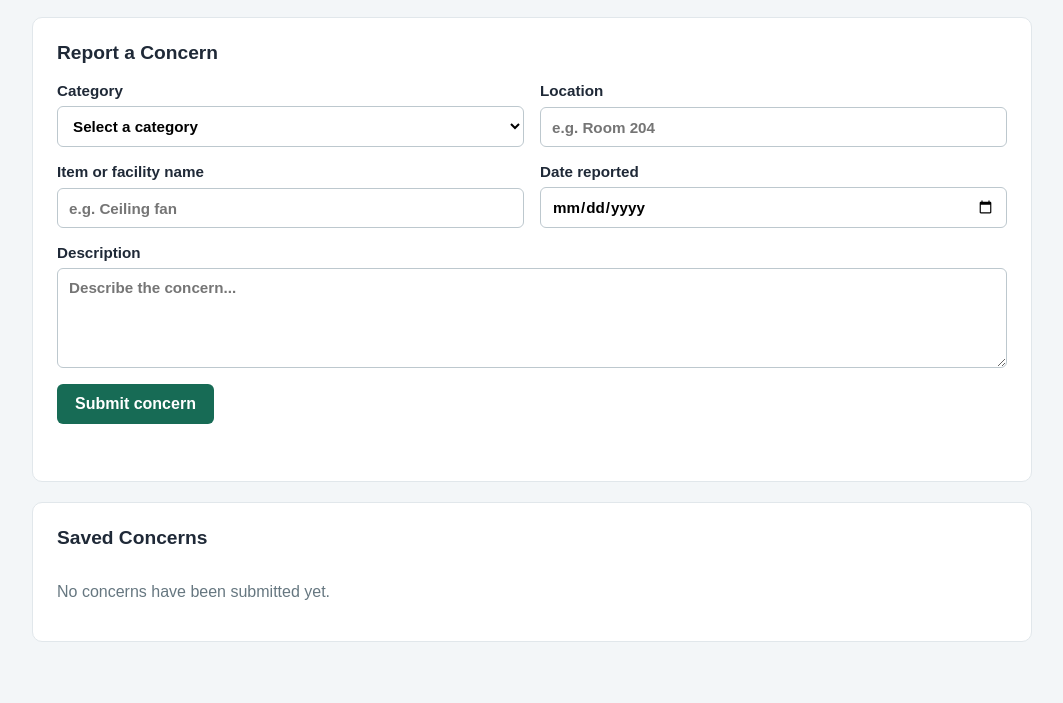
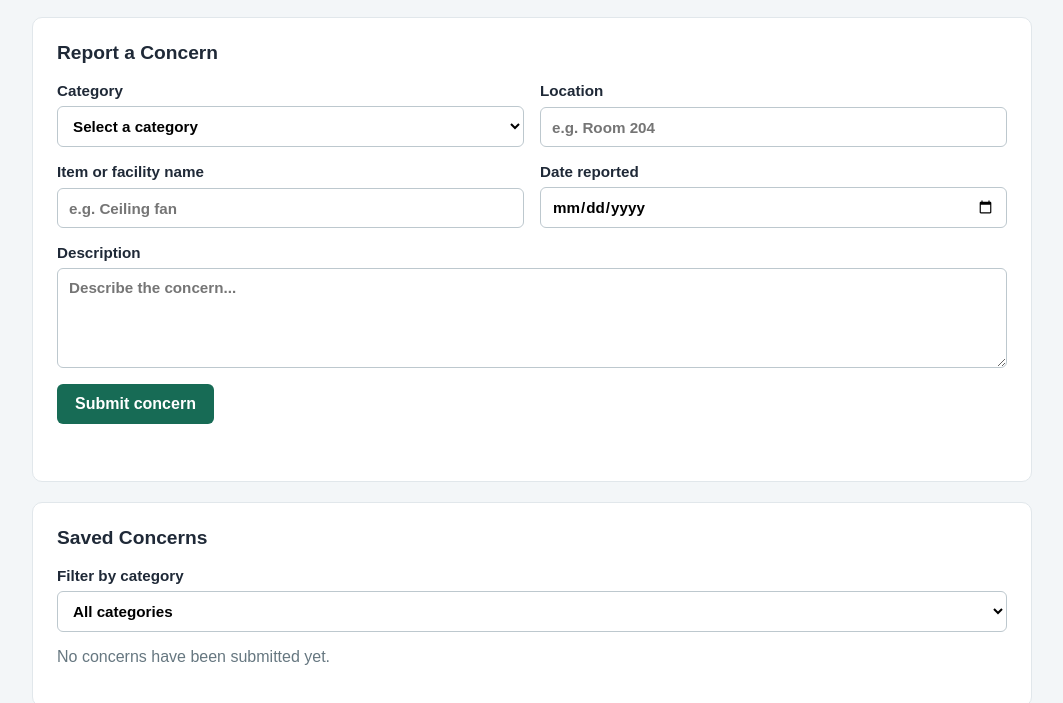
Before and after one commit to cha10072005-art/school-facilities-equipment-tracker-demo, a plain HTML site: page index.html in a window 1280 px wide. Shown: the part 147-850 px from the top of the page, without its empty margins (108-1171 px from the left). Drawn offline with Linux system fonts and the light colour scheme.

Commit message:
Add category filter for saved concerns

```diff
--- a/index.html
+++ b/index.html
@@ -244,6 +244,12 @@
 
     <section aria-labelledby="records-heading">
       <h2 id="records-heading">Saved Concerns</h2>
+      <label for="category-filter">
+        Filter by category
+        <select id="category-filter">
+          <option value="">All categories</option>
+        </select>
+      </label>
       <div id="records"></div>
     </section>
   </main>
@@ -254,7 +260,13 @@
     const dateInput = document.querySelector("#date-reported");
     const status = document.querySelector("#status");
     const recordsContainer = document.querySelector("#records");
+    const categoryFilter = document.querySelector("#category-filter");
     const submitButton = document.querySelector("#submit-button");
+
+    // Keep filter choices in sync with the categories available on the form.
+    document.querySelectorAll("#category option").forEach((option) => {
+      if (option.value) categoryFilter.append(option.cloneNode(true));
+    });
 
     // Use local calendar time for the date input's latest allowed date.
     function getLocalDateString() {
@@ -292,11 +304,17 @@
 
     function renderConcerns(concerns) {
       recordsContainer.replaceChildren();
+      const selectedCategory = categoryFilter.value;
+      const visibleConcerns = selectedCategory
+        ? concerns.filter((concern) => concern.category === selectedCategory)
+        : concerns;
 
-      if (concerns.length === 0) {
+      if (visibleConcerns.length === 0) {
         const emptyMessage = document.createElement("p");
         emptyMessage.className = "empty";
-        emptyMessage.textContent = "No concerns have been submitted yet.";
+        emptyMessage.textContent = selectedCategory
+          ? "No saved concerns match this category."
+          : "No concerns have been submitted yet.";
         recordsContainer.append(emptyMessage);
         return;
       }
@@ -320,7 +338,7 @@
       table.append(thead);
 
       const tbody = document.createElement("tbody");
-      concerns.forEach((concern) => {
+      visibleConcerns.forEach((concern) => {
         const row = document.createElement("tr");
         addCell(row, concern.category);
         addCell(row, concern.location);
@@ -335,12 +353,15 @@
       recordsContainer.append(wrapper);
     }
 
+    categoryFilter.addEventListener("change", () => renderConcerns(concerns));
+
     let concerns;
     try {
       concerns = loadConcerns();
       renderConcerns(concerns);
     } catch (error) {
       submitButton.disabled = true;
+      categoryFilter.disabled = true;
       showStatus(`Unable to load saved concerns: ${error.message}`, "error");
     }
 
```
Also changed, not shown: 2 other files.
